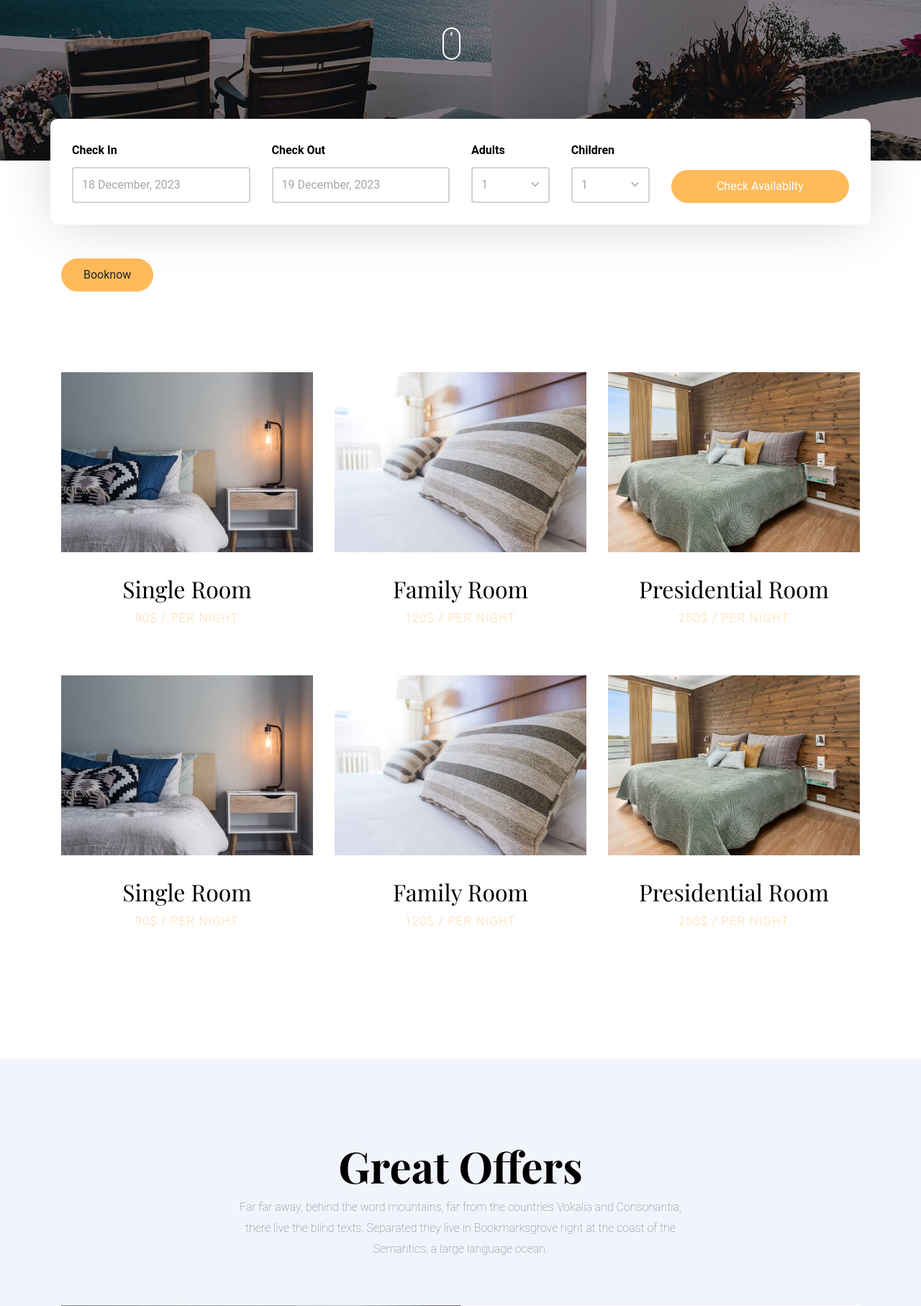
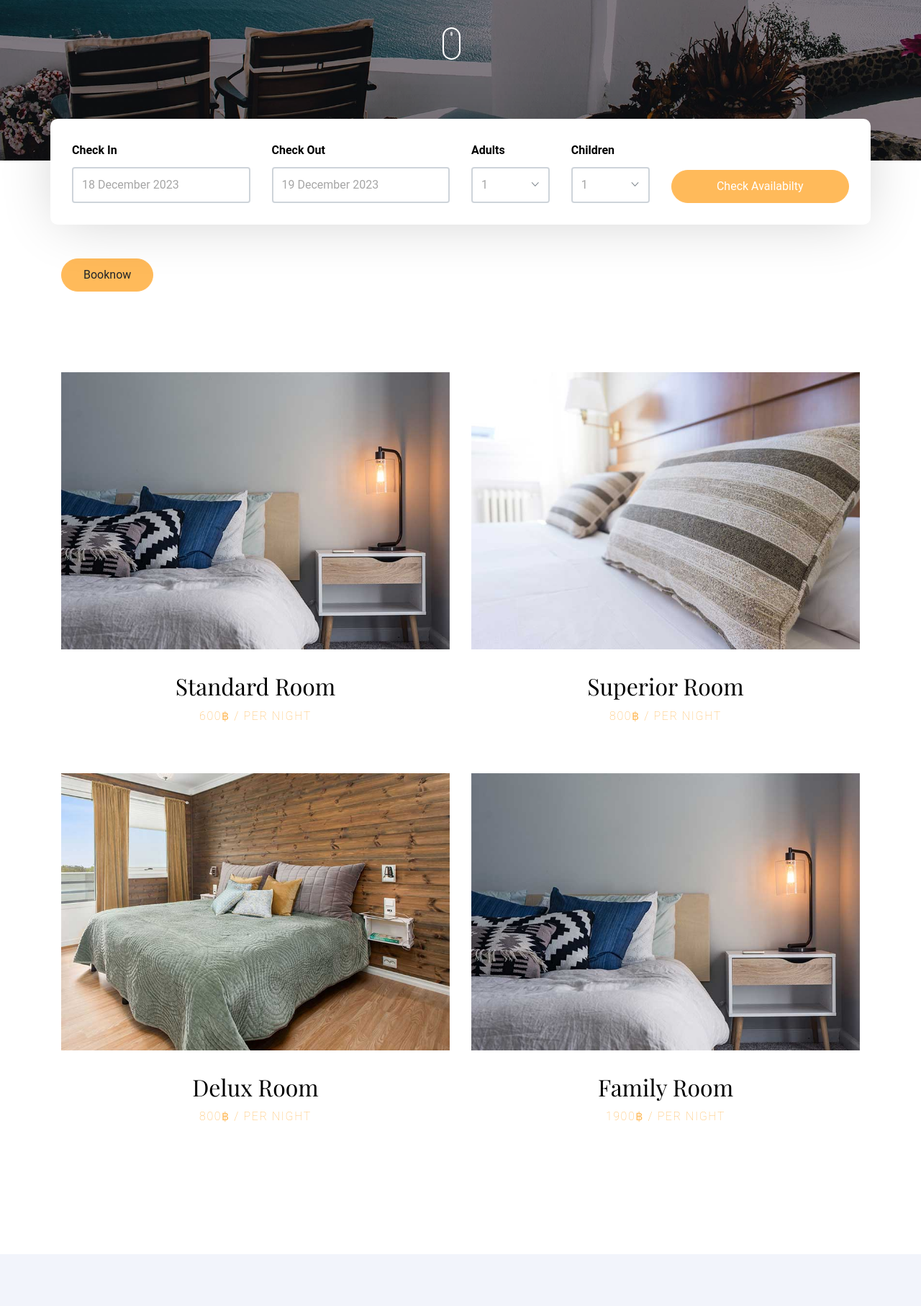
Before and after one commit to tairat1/Roombook, a PHP site: page /rooms.php in a window 1280 px wide. Shown: the part 477-2291 px from the top of the page at 72% size. Run offline with PHP 8.4, Linux system fonts and the light colour scheme; data that the repository does not hold is empty; style sheets or scripts are compiled from the project's sources; some web fonts are replaced.

Commit message:
แก้วันการสา่งและรับค่าการแปลงวันที่
format date   ,

```diff
--- a/index1.php
+++ b/index1.php
@@ -27,9 +27,9 @@
   <body>
 
   <!-- ประกาศตัวแปรเพื่อรับค่าวันที่เช็คอินเช็คเอาท์ และค้นค้นหาจำนวนห้องที่ว่างจากช่วงเวลา -->
-  <?php $Nowdate=date('j F, Y');
+  <?php $Nowdate=date('j F Y');
   // +1 Day เพราะวันที่เช็คเอาท์ต้องมากกว่าวันที่เช็คอิน ส่วนจะทำเป็นห้องรายชั่วโมงนั้นสามารถต่อยอดได้
-   $Nextdate = date("j F, Y", strtotime("+1 day"));
+   $Nextdate = date("j F Y", strtotime("+1 day"));
   ?>
 
 
--- a/rooms.php
+++ b/rooms.php
@@ -146,8 +146,8 @@
 
     <?php
     //แปลงรูปแบบวันที่
-    $Date_bkin = date("j F, Y", strtotime($bkin));
-    $Date_bkout = date("j F, Y", strtotime($bkout));
+    $Date_bkin = date("j F Y", strtotime($bkin));
+    $Date_bkout = date("j F Y", strtotime($bkout));
     ?>
 
     <section class="section pb-4">
@@ -155,17 +155,18 @@
 
         <div class="row check-availabilty" id="next">
           <div class="block-32" data-aos="fade-up" data-aos-offset="-200">
-
             <form action="rooms.php" method="GET">
               <div class="row">
                 <div class="col-md-6 mb-3 mb-lg-0 col-lg-3">
                   <label for="checkin_date" class="font-weight-bold text-black">Check In</label>
                   <div class="field-icon-wrap">
                     <div class="icon"><span class="icon-calendar"></span></div>
-                    <input type="text" id="checkin_date" class="form-control" name="bkin"
+                    <input  date  id="checkin_date" class="form-control" name="bkin"
                       value="<?php echo $Date_bkin; ?>" required>
+                      <div id="dateError" style="color: red;"></div>
                   </div>
                 </div>
+
                 <div class="col-md-6 mb-3 mb-lg-0 col-lg-3">
                   <label for="checkout_date" class="font-weight-bold text-black">Check Out</label>
                   <div class="field-icon-wrap">
@@ -327,18 +328,55 @@
       <div class="container">
 
         <div class="row">
-          <div class="col-md-6 col-lg-4 mb-5" data-aos="fade-up">
+          <div class="col-md-6 col-lg-6 mb-5" data-aos="fade-up">
             <a href="#" class="room">
               <figure class="img-wrap">
                 <img src="images/img_1.jpg" alt="Free website template" class="img-fluid mb-3">
               </figure>
               <div class="p-3 text-center room-info">
-                <h2>Single Room</h2>
-                <span class="text-uppercase letter-spacing-1">90$ / per night</span>
+                <h2>Standard Room</h2>
+                <span class="text-uppercase letter-spacing-1">600฿ / per night</span>
               </div>
             </a>
           </div>
 
+          <div class="col-md-6 col-lg-6 mb-5" data-aos="fade-up">
+            <a href="#" class="room">
+              <figure class="img-wrap">
+                <img src="images/img_2.jpg" alt="Free website template" class="img-fluid mb-3">
+              </figure>
+              <div class="p-3 text-center room-info">
+                <h2>Superior Room</h2>
+                <span class="text-uppercase letter-spacing-1">800฿ / per night</span>
+              </div>
+            </a>
+          </div>
+
+          <div class="col-md-6 col-lg-6 mb-5" data-aos="fade-up">
+            <a href="#" class="room">
+              <figure class="img-wrap">
+                <img src="images/img_3.jpg" alt="Free website template" class="img-fluid mb-3">
+              </figure>
+              <div class="p-3 text-center room-info">
+                <h2>Delux Room</h2>
+                <span class="text-uppercase letter-spacing-1">800฿ / per night</span>
+              </div>
+            </a>
+          </div>
+
+          <div class="col-md-6 col-lg-6 mb-5" data-aos="fade-up">
+            <a href="#" class="room">
+              <figure class="img-wrap">
+                <img src="images/img_1.jpg" alt="Free website template" class="img-fluid mb-3">
+              </figure>
+              <div class="p-3 text-center room-info">
+                <h2>Family Room</h2>
+                <span class="text-uppercase letter-spacing-1">1900฿ / per night</span>
+              </div>
+            </a>
+          </div>
+
+          <!-- start
           <div class="col-md-6 col-lg-4 mb-5" data-aos="fade-up">
             <a href="#" class="room">
               <figure class="img-wrap">
@@ -350,7 +388,9 @@
               </div>
             </a>
           </div>
+          End -->
 
+          <!-- start
           <div class="col-md-6 col-lg-4 mb-5" data-aos="fade-up">
             <a href="#" class="room">
               <figure class="img-wrap">
@@ -362,42 +402,7 @@
               </div>
             </a>
           </div>
-
-          <div class="col-md-6 col-lg-4 mb-5" data-aos="fade-up">
-            <a href="#" class="room">
-              <figure class="img-wrap">
-                <img src="images/img_1.jpg" alt="Free website template" class="img-fluid mb-3">
-              </figure>
-              <div class="p-3 text-center room-info">
-                <h2>Single Room</h2>
-                <span class="text-uppercase letter-spacing-1">90$ / per night</span>
-              </div>
-            </a>
-          </div>
-
-          <div class="col-md-6 col-lg-4 mb-5" data-aos="fade-up">
-            <a href="#" class="room">
-              <figure class="img-wrap">
-                <img src="images/img_2.jpg" alt="Free website template" class="img-fluid mb-3">
-              </figure>
-              <div class="p-3 text-center room-info">
-                <h2>Family Room</h2>
-                <span class="text-uppercase letter-spacing-1">120$ / per night</span>
-              </div>
-            </a>
-          </div>
-
-          <div class="col-md-6 col-lg-4 mb-5" data-aos="fade-up">
-            <a href="#" class="room">
-              <figure class="img-wrap">
-                <img src="images/img_3.jpg" alt="Free website template" class="img-fluid mb-3">
-              </figure>
-              <div class="p-3 text-center room-info">
-                <h2>Presidential Room</h2>
-                <span class="text-uppercase letter-spacing-1">250$ / per night</span>
-              </div>
-            </a>
-          </div>
+           End -->
 
         </div>
       </div>
```
